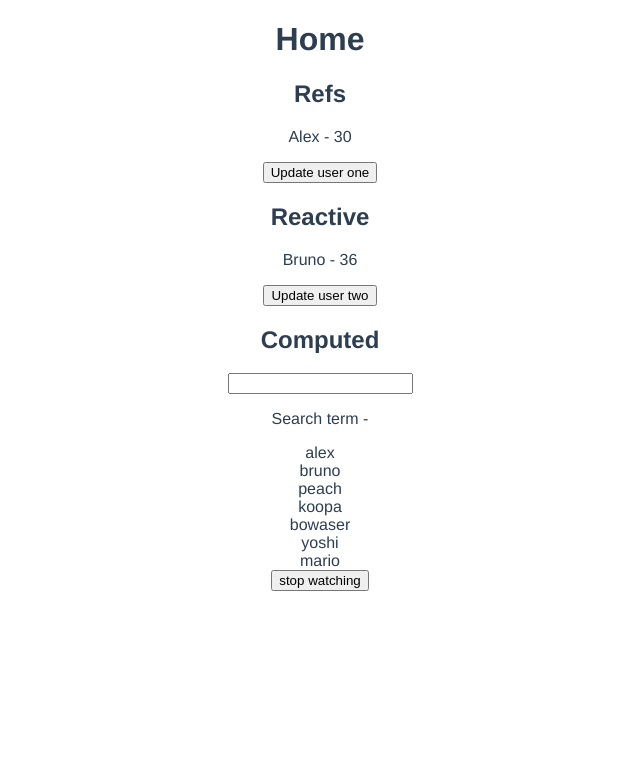
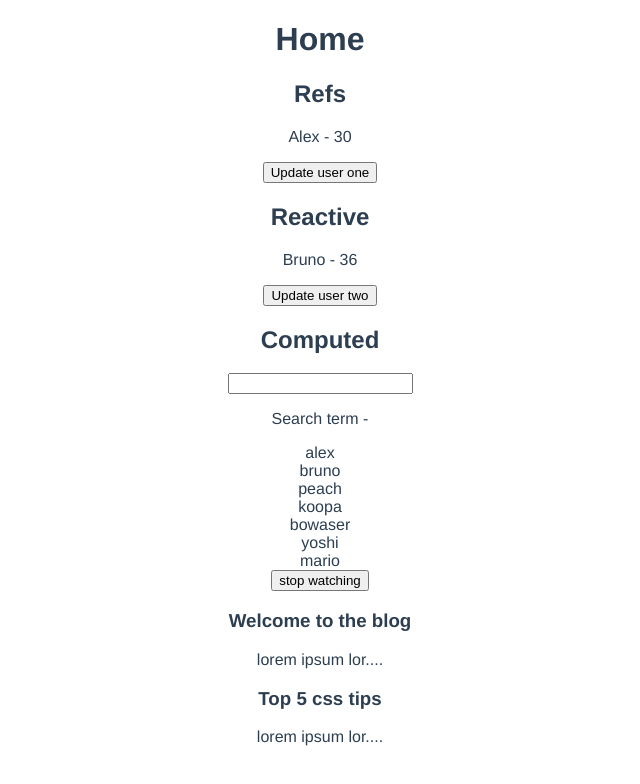
Before and after one commit to OstafiichukO/vue-projects, a Vue app: page / in a window 1280 px wide. Shown: the top 784 px of the page, without its empty margins (320-960 px from the left). Built offline with nearby package versions, Linux system fonts and the light colour scheme.

Commit message:
feat: using props in setup

```diff
--- /dev/null
+++ b/src/components/PostList.vue
@@ -0,0 +1,23 @@
+<template>
+    <div class="post-list">
+        <div v-for="post in posts" :key="post.id">
+            <SinglePost :post="post" />
+        </div>
+    </div>
+</template>
+
+<script>
+import SinglePost from './SinglePost.vue'
+
+export default {
+    props: ['posts'],
+    components: { SinglePost },
+    setup(props) {
+        console.log(props.posts)
+    }
+}
+</script>
+
+<style>
+
+</style>
--- /dev/null
+++ b/src/components/SinglePost.vue
@@ -0,0 +1,23 @@
+<template>
+    <div class="post">
+        <h3>{{ post.title }}</h3>
+        <p>{{ snippet }}</p>
+    </div>
+</template>
+
+<script>
+import { computed } from '@vue/runtime-core'
+export default {
+    props: ['post'],
+    setup(props) {
+        const snippet = computed(() => {
+            return props.post.body.substring(0, 15) + '....'
+        })
+        return { snippet }
+    }
+}
+</script>
+
+<style>
+
+</style>
--- a/src/views/HomeView.vue
+++ b/src/views/HomeView.vue
@@ -14,6 +14,8 @@
         <p>Search term - {{ search }}</p>
         <div v-for="name in matchingNames" :key="name">{{ name }}</div>
         <button @click="handleClick">stop watching</button>
+
+        <PostList :posts="posts" />
     </div>
 </template>
 
@@ -21,8 +23,11 @@
 import { ref, reactive, computed } from '@vue/reactivity';
 import { watch, watchEffect } from '@vue/runtime-core';
 
+import PostList from '../components/PostList.vue'
+
 export default {
     name: 'HomeView',
+    components: { PostList },
     setup() {
         const userOne = ref({ name: 'Alex', age: 30 });
         const userTwo = reactive({ name: 'Bruno', age: 36 });
@@ -48,8 +53,13 @@
             stopWatch()
             stopEffect()
         }
+        //composition
+        const posts = ref([
+            { title: 'Welcome to the blog', body: 'lorem ipsum lorem ipsum', id: 1 },
+            { title: 'Top 5 css tips', body: 'lorem ipsum lorem ipsum', id: 2 }
+        ])
 
-        return { userOne, userTwo, updateUserOne, updateUserTwo, names, search, matchingNames, handleClick }
+        return { userOne, userTwo, updateUserOne, updateUserTwo, names, search, matchingNames, handleClick, posts }
     }
 }
 </script>
```
